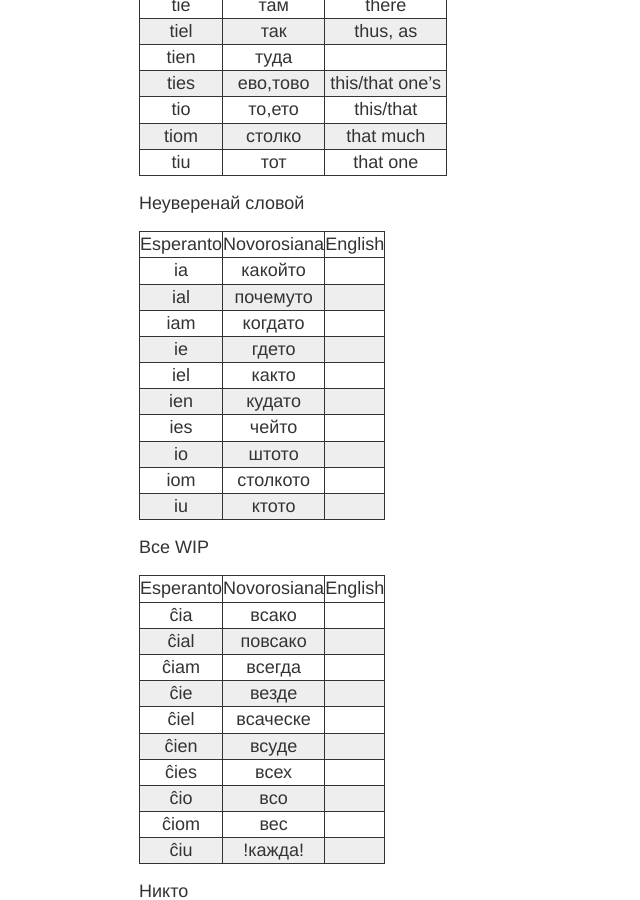
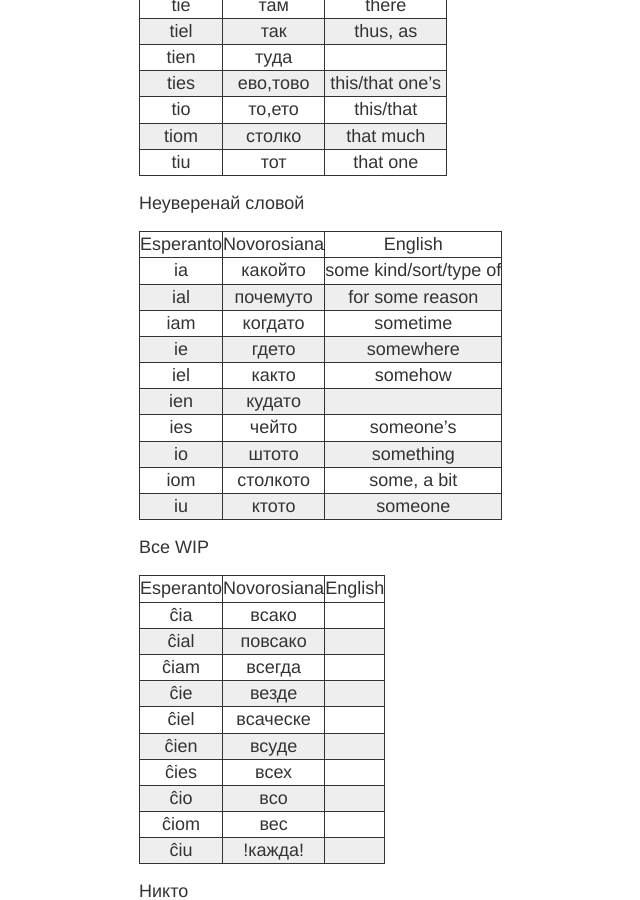
Before and after one commit to learnrusanto/learnrusanto.github.io, a Jekyll site: the page built from _posts/1970-01-04-sojuzoj.md, in a window 1280 px wide and 900 px high, scrolled down 1096 px. Shown: the whole window, without its empty margins (141-781 px from the left). Built offline with Jekyll 4.4.1, drawn with Linux system fonts in a browser that asks for light colours.

Commit message:
Indefinite ("Some")

```diff
--- a/_posts/1970-01-04-sojuzoj.md
+++ b/_posts/1970-01-04-sojuzoj.md
@@ -52,16 +52,16 @@ therefore       |
 
 | Esperanto | Novorosiana | English  |
 |:----------:|:----------:|:-----------:|
-|  ia      |   какойто       |         |
-|  ial      |   почемуто       |         |
-|   iam     |   когдато       |         |
-|  ie      |    гдето      |         |
-|  iel      |   както       |         |
+|  ia      |   какойто       |   some kind/sort/type of      |
+|  ial      |   почемуто       |   for some reason      |
+|   iam     |   когдато       |  sometime       |
+|  ie      |    гдето      |   somewhere      |
+|  iel      |   както       |  somehow       |
 |  ien      |   кудато       |         |
-|   ies     |   чейто       |         |
-|  io      |    штото      |         |
-|  iom      |   столкото       |         |
-|  iu      |    ктото      |         |
+|   ies     |   чейто       |  someone's       |
+|  io      |    штото      |   something      |
+|  iom      |   столкото       |  some, a bit       |
+|  iu      |    ктото      |   someone      |
 
 
 Все WIP
```
